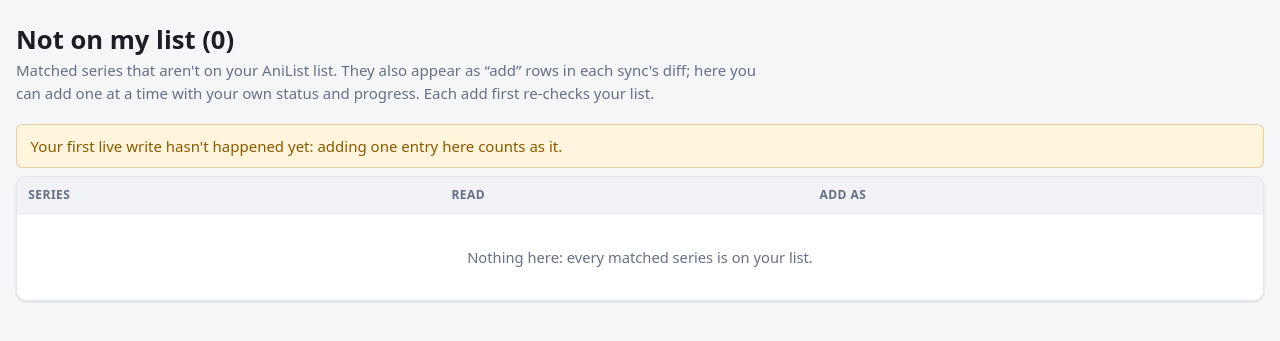
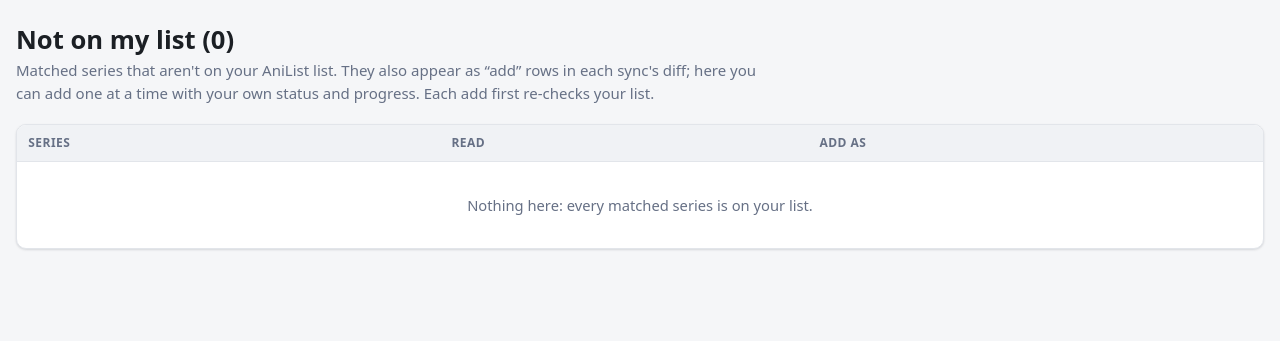
Before and after one commit to mac5617/mangadex-anilist-sync, a Python web app: template src/mdal/web/templates/notlisted.html in a window 1280 px wide. Shown: the part 52-393 px from the top of the page. Run offline with Jinja, Linux system fonts and the light colour scheme; the template is opened without the code that fills it, so the values that code supplies are empty.

Commit message:
Pre-select all writes and adds; drop the one-row first-write rule
Every diff now ticks its write and add rows by default (flagged rows still
need an explicit tick and override), and the first approval may be any size.

Co-Authored-By: Claude Opus 5.5 <noreply@anthropic.com>

```diff
--- a/src/mdal/sync/orchestrator.py
+++ b/src/mdal/sync/orchestrator.py
@@ -54,7 +54,6 @@ class ApprovalError(Exception):
     """Shown to the user as-is."""
 
 
-FIRST_WRITE_MESSAGE = "First live write is limited to one entry. Pick one."
 RESUMABLE = ("writing", "verifying", "failed", "halted")
 
 
@@ -83,8 +82,6 @@ def validate_approval(
         approved.append((md_id, completes))
     if not approved:
         raise ApprovalError("Nothing selected to write.")
-    if not repo.get_setting("first_write_done") and len(approved) != 1:
-        raise ApprovalError(FIRST_WRITE_MESSAGE)
     return approved
 
 
--- a/src/mdal/web/routes/notlisted.py
+++ b/src/mdal/web/routes/notlisted.py
@@ -27,7 +27,6 @@ def not_listed(request: Request) -> HTMLResponse:
     return render(request, "notlisted.html", {
         "rows": add_entry.not_listed_rows(svc.repo),
         "statuses": add_entry.ADD_STATUSES, "labels": STATUS_LABELS,
-        "first_write_done": bool(svc.repo.get_setting("first_write_done")),
     })
 
 
--- a/src/mdal/web/routes/settings.py
+++ b/src/mdal/web/routes/settings.py
@@ -104,7 +104,6 @@ def render_settings(
             "username": s.mangadex_username,
         },
         "tunables": [(t, (form_values or {}).get(t.key, stored[t.key])) for t in TUNABLES],
-        "first_write_done": bool(stored["first_write_done"]),
         "db_path": str(s.db_path),
         "env_status": _env_status(svc),
     }
--- a/src/mdal/web/routes/sync.py
+++ b/src/mdal/web/routes/sync.py
@@ -82,8 +82,7 @@ class DiffRow:
 
 
 def diff_rows(repo: Repo, run_id: int) -> list[DiffRow]:
-    """Before the first live write nothing is pre-selected: that write must be a single, deliberate pick."""
-    preselect = bool(repo.get_setting("first_write_done"))
+    """Writes and adds are pre-selected; flagged rows wait for an explicit tick (and override)."""
     rows = []
     for r in repo.diff_rows(run_id):
         status_label = None
@@ -116,7 +115,7 @@ def diff_rows(repo: Repo, run_id: int) -> list[DiffRow]:
             status_label=status_label,
             status_only=bool(r["set_status"]) and r["md_progress"] is not None and r["md_progress"] == r["al_progress"],
             selectable=selectable,
-            checked=bool(r["approved"]) if r["write_state"] != "none" else (preselect and r["action"] in ("write", "add")),
+            checked=bool(r["approved"]) if r["write_state"] != "none" else r["action"] in ("write", "add"),
             complete_checked=bool(r["status_approved"]),
         ))
     return rows
@@ -182,7 +181,6 @@ def _diff_page(request: Request, run_id: int, f: str = "write", error: str | Non
         "filter": f if f in FILTERS else "write",
         "approvable": run["state"] == "diffed",
         "restorable": svc.orchestrator.can_restore(run_id),
-        "first_write_done": bool(repo.get_setting("first_write_done")),
         "error": error,
     }, status_code=status_code)
 
--- a/src/mdal/web/templates/diff.html
+++ b/src/mdal/web/templates/diff.html
@@ -48,7 +48,7 @@
   <div class="actions-bar">
     {% if approvable %}
       <button type="submit" id="approve" formaction="/sync/{{ run.run_id }}/approve" formmethod="post">Approve and write</button>
-      {% if not first_write_done %}<span class="notice warn inline">First live write: select exactly one entry. After it is verified, larger batches unlock.</span>{% endif %}
+      <span class="muted">Writes and adds are ticked for you; untick anything you want to leave out.</span>
     {% else %}
       <button type="button" id="approve" disabled>Approve and write</button>
       <span class="muted">This sync is {{ run.state }}; only a sync waiting for approval can be written.</span>
--- a/src/mdal/web/templates/notlisted.html
+++ b/src/mdal/web/templates/notlisted.html
@@ -8,7 +8,6 @@
       here you can add one at a time with your own status and progress. Each add first re-checks your list.</p>
   </div>
 </div>
-{% if not first_write_done %}<p class="notice warn">Your first live write hasn't happened yet: adding one entry here counts as it.</p>{% endif %}
 <div class="table-wrap">
 <table class="data">
   <thead><tr><th>Series</th><th>Read</th><th>Add as</th></tr></thead>
--- a/src/mdal/web/templates/settings.html
+++ b/src/mdal/web/templates/settings.html
@@ -63,7 +63,6 @@
   </form>
   <div class="row">
     <form method="post" action="/settings/reset-batch"><button class="secondary">Reset write batch size to 10</button></form>
-    <span class="muted">First live write: {% if first_write_done %}done{% else %}not yet (the first approval is limited to one entry){% endif %}.</span>
   </div>
 </section>
 
```
Also changed, not shown: docs/prd.md (+1 -1 lines), tests/test_web_approve.py (+1 -9 lines), tests/test_web_diff.py (+7 -7 lines), tests/test_web_not_listed.py (+0 -1 lines), tests/test_writer.py (+4 -20 lines), README.md.
